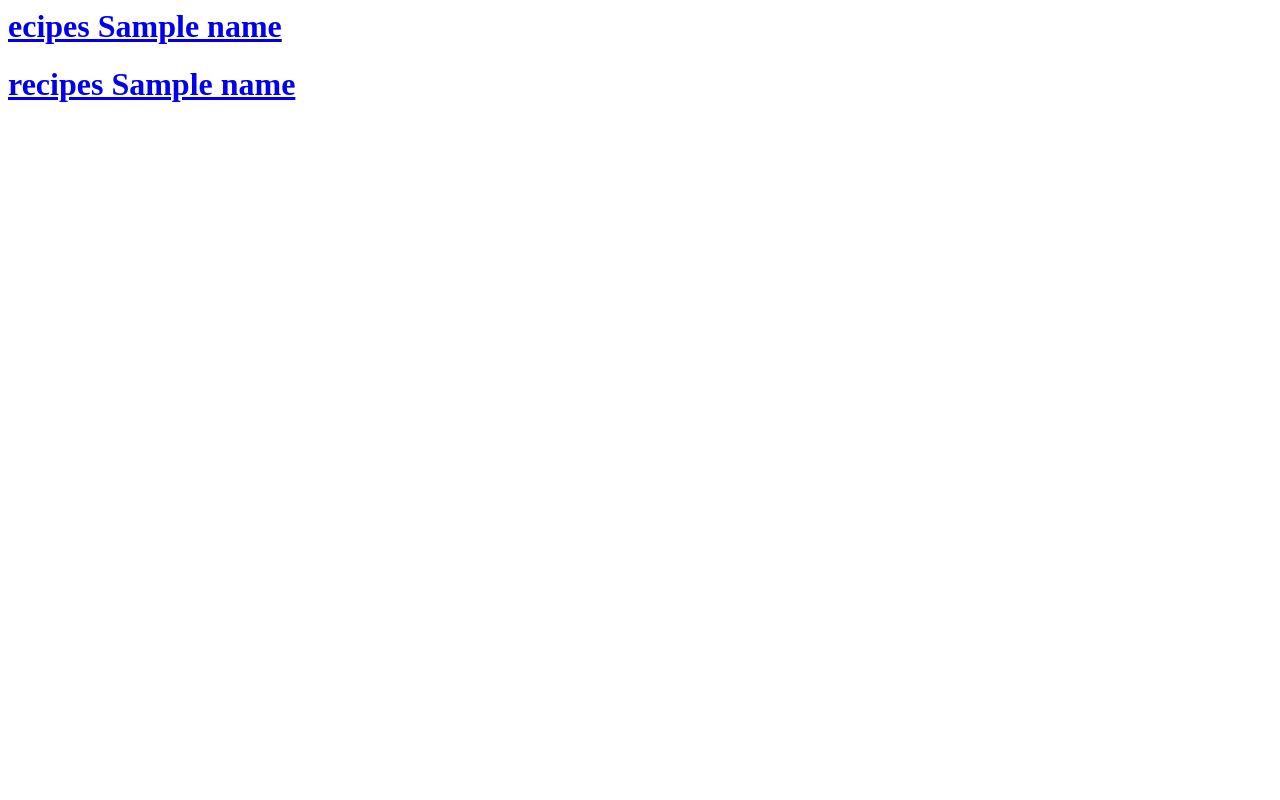
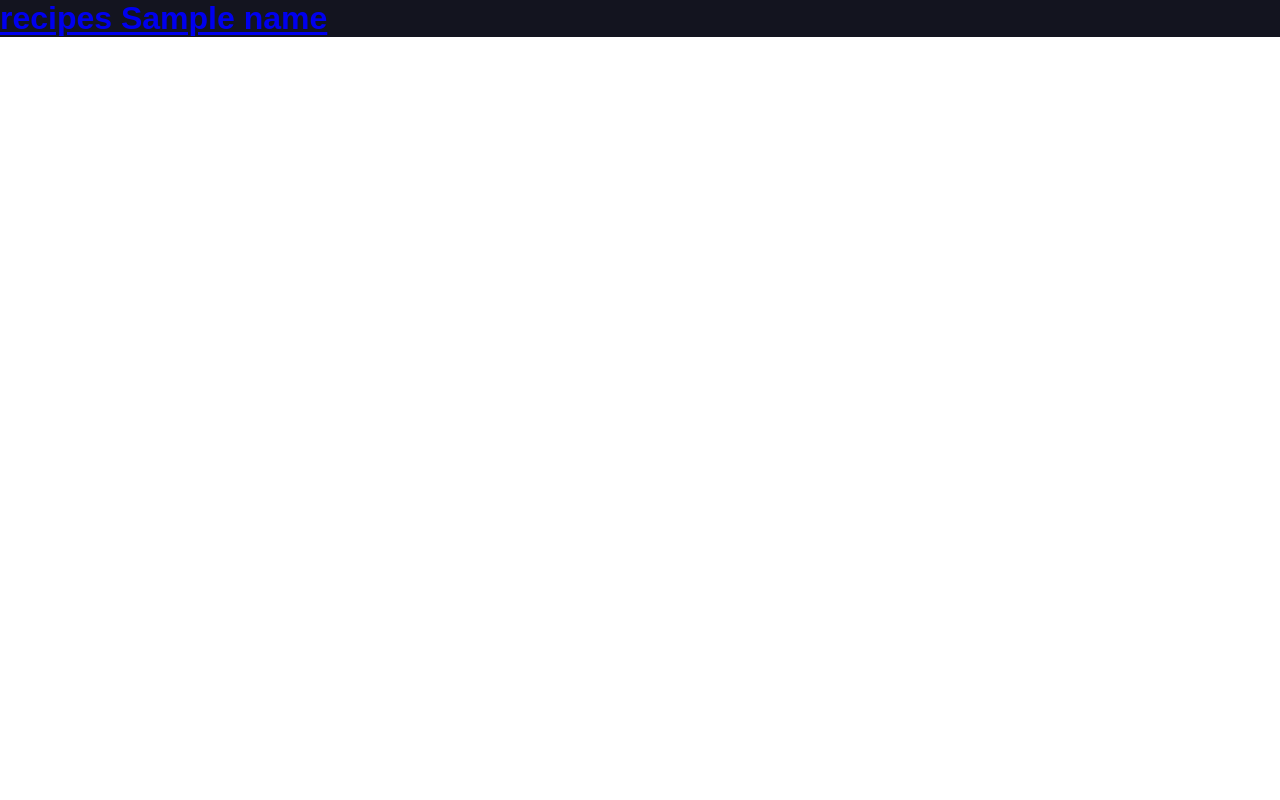
Before and after one commit to gloria-marinho/Curso-Django-projeto1, a Python web app: template recipes/templates/recipes/pages/home.html in a window 1280 px wide. Run offline with Jinja, Linux system fonts and the light colour scheme; the template is opened without the code that fills it: most values are stand-ins (such as "Sample title", 1, 10 or a date in 2020).

Commit message:
continuação

```diff
--- a/recipes/templates/recipes/pages/home.html
+++ b/recipes/templates/recipes/pages/home.html
@@ -1,11 +1,11 @@
-{% include 'recipes/partials/head.html'  %}
+{% include 'recipes/partials/head.html' %}
 
 <body>
     <header class="main-header-container">
         <div class="main_header-container">
             <h1>
                 <a href="/">
-                    <i class="fas fa-solid fa-user"></i>
+                    <i class="fas fa-address-book"></i>
                     <span>recipes {{name }}
                     </span>
                 </a>
--- a/recipes/templates/recipes/partials/head.html
+++ b/recipes/templates/recipes/partials/head.html
@@ -1,15 +1,83 @@
+<!DOCTYPE html>
+<html lang="en">
 
+<head>
+    <meta charset="UTF-8">
+    <meta http-equiv="X-UA-Compatible" content="IE=edge">
+    <meta name="viewport" content="width=device-width, initial-scale=1.0">
+
+    <link rel="stylesheet" href="https://cdnjs.cloudflare.com/ajax/libs/font-awesome/5.15.4/css/brands.min.css" integrity="sha512-sVSECYdnRMezwuq5uAjKQJEcu2wybeAPjU4VJQ9pCRcCY4pIpIw4YMHIOQ0CypfwHRvdSPbH++dA3O4Hihm/LQ==" crossorigin="anonymous" referrerpolicy="no-referrer" />
+    <link rel="stylesheet" href=
+    "https://cdnjs.cloudflare.com/ajax/libs/font-awesome/5.15.4/css/brands.min.css" integrity="sha512-sVSECYdnRMezwuq5uAjKQJEcu2wybeAPjU4VJQ9pCRcCY4pIpIw4YMHIOQ0CypfwHRvdSPbH++dA3O4Hihm/LQ==" crossorigin="anonymous" referrerpolicy="no-referrer" />
+    <link rel="stylesheet" href="https://cdnjs.cloudflare.com/ajax/libs/font-awesome/5.15.4/css/solid.min.css" integrity="sha512-tk4nGrLxft4l30r9ETuejLU0a3d7LwMzj0eXjzc16JQj+5U1IeVoCuGLObRDc3+eQMUcEQY1RIDPGvuA7SNQ2w==" crossorigin="anonymous" referrerpolicy="no-referrer" />
+    <title>recipes</title>
+    <style>
+        :root {
+            --color-primary: #269fe6;
+            --color-primary-hover: #2086c2;
+            --color-primary-dark: #13141f;
+            --color-primary-dark-hover: #212336;
+            --color-primary-light: #d4ecfa;
+            --color-primary-light-hover: #bdd8e7;
+
+            --color-white: #fff;
+            --color-black: #000;
+
+            --color-dark-text: #444;
+            --color-info-light: #cce5ff;
+            --color-debug-light: #cce5ff;
+            --color-success-light: #d4edda;
+            --color-alert-light: #fff3cd;
+            --color-warning-light: #fff3cd;
+            --color-error-light: #f8d7da;
+
+            --color-info-dark: #4d86c4;
+            --color-debug-dark: #4d86c4;
+            --color-success-dark: #4a9c5d;
+            --color-alert-dark: #927f40;
+            --color-warning-dark: #927f40;
+            --color-error-dark: #da525d;
+
+            --color-gray-0: #f9f9f9;
+            --color-gray-1: #e0e0e0;
+            --color-gray-2: #c7c7c7;
+            --color-gray-3: #aeaeae;
+            --color-gray-4: #959595;
+            --color-gray-5: #7d7d7d;
+            --color-gray-6: #646464;
+            --color-gray-7: #4b4b4b;
+            --color-gray-8: #323232;
+            --color-gray-9: #191919;
+
+            --font-primary: sans-serif;
+            --font-headings: 'Roboto Slab', serif;
+
+            --spacing-gutter-medium: 3rem;
+            --spacing-gutter-large: 4rem;
+        }
+        * {
+            padding: 0;
+            margin: 0;
+            box-sizing: border-box;
+        }
+        html{
+            font-size: 62.5%;
+        }
+        body{
+            font-size: 1.6rem;
+            font-family: var(--font-primary);
+        }
+        .container {
+            max-width: 144rem;
+            background: red;
+            margin: 0 auto;
+        }
+        .main-header-container{
+          background: var(--color-primary-dark);
+
+        }
+    </style>
+</head>
 <body>
-    <header class="main-header-container">
-        <div class="main_header-container">
-            <h1>
-                <a href="/">
-                    <i class="fas fa-solid fa-user"></i>
-                    <span>ecipes {{name }}
-                    </span>
-                </a>
-            </h1>
-        </div>
-    </header>
-    </body>
+</body>
 </html>
```
